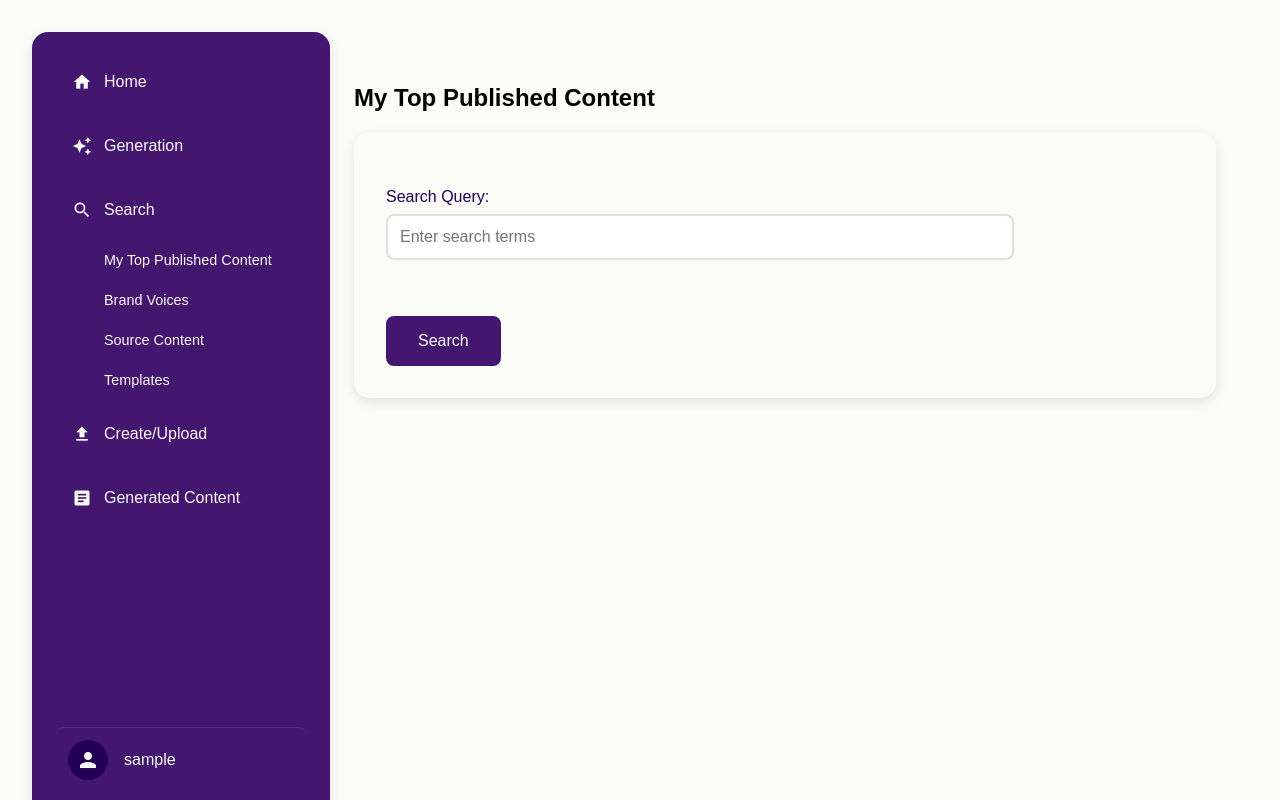
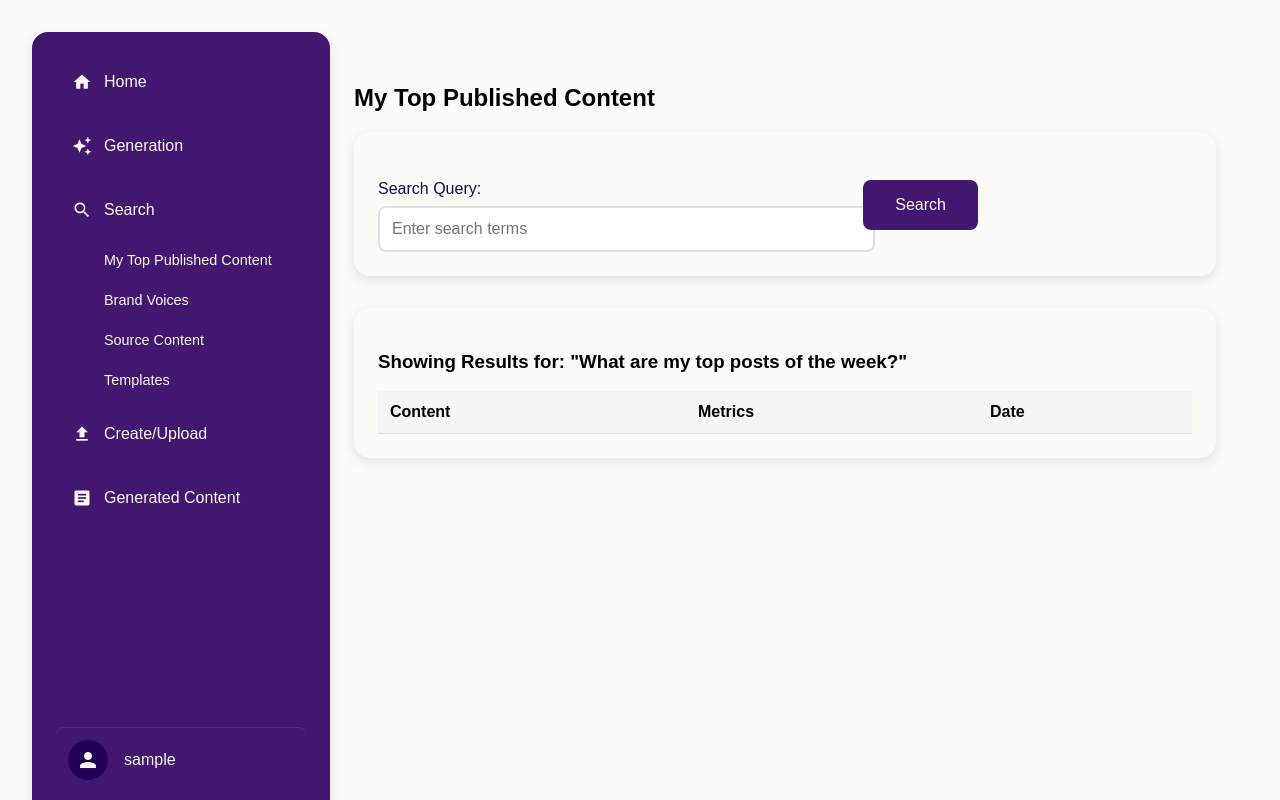
Before and after one commit to 3rd-Brain/ghostwriter, a FastAPI app: template templates/search_published.html in a window 1280 px wide. Run offline with FastAPI, Linux system fonts and the light colour scheme; the template is opened without the code that fills it: most values are stand-ins (such as "Sample title", 1, 10 or a date in 2020); lists and menus that the app fills with data are empty.

Commit message:
Assistant checkpoint: Updated search page with new layout and API integration
Assistant generated file changes:
- templates/search_published.html: Redesign layout and implement API functionality

---

User prompt:

Let's edit the page for /published

- Have the content card smaller, and have the search button beside the input field.
- Next, place in a table in another content card right below the content card of the query input.
    - This table will hold results of the user's top published posts.
    - A title should be above the Table: "Showing Results for: (Query here)"
- On initialization of the page, call upon /top-content API endpoint
    - Use this query "What are my top posts of the week?

```diff
--- a/templates/search_published.html
+++ b/templates/search_published.html
@@ -5,6 +5,36 @@
     <title>Search Published Content</title>
     <link rel="stylesheet" href="/static/style.css">
     <link rel="stylesheet" href="https://fonts.googleapis.com/icon?family=Material+Icons">
+    <style>
+        .search-container {
+            display: flex;
+            gap: 1rem;
+            align-items: flex-end;
+        }
+        .search-container .form-group {
+            flex: 1;
+            margin: 0;
+        }
+        .search-container button {
+            margin: 0;
+        }
+        .results-table {
+            width: 100%;
+            border-collapse: collapse;
+            margin-top: 1rem;
+        }
+        .results-table th, .results-table td {
+            padding: 0.75rem;
+            text-align: left;
+            border-bottom: 1px solid #ddd;
+        }
+        .results-table th {
+            background-color: #f5f5f5;
+        }
+        .content-card {
+            padding: 1.5rem;
+        }
+    </style>
 </head>
 <body>
     <div class="main-container">
@@ -13,27 +43,81 @@
             <h2>My Top Published Content</h2>
             <div class="content-card">
                 <div class="form-container">
-                    <form class="generation-form">
-                        <div class="form-group">
-                            <label for="searchQuery">Search Query:</label>
-                            <input type="text" id="searchQuery" class="form-control" placeholder="Enter search terms">
+                    <form class="generation-form" onsubmit="searchContent(event)">
+                        <div class="search-container">
+                            <div class="form-group">
+                                <label for="searchQuery">Search Query:</label>
+                                <input type="text" id="searchQuery" class="form-control" placeholder="Enter search terms">
+                            </div>
+                            <button type="submit" class="submit-btn">Search</button>
                         </div>
-                        <button type="button" onclick="searchContent()" class="submit-btn">Search</button>
                     </form>
                 </div>
             </div>
-            <div id="results" class="content-card" style="margin-top: 2rem; display: none;">
-                <h3>Search Results</h3>
-                <div id="searchResults"></div>
+            <div id="results" class="content-card" style="margin-top: 2rem;">
+                <h3 id="resultsTitle">Showing Results for: "Top posts of the week"</h3>
+                <table class="results-table">
+                    <thead>
+                        <tr>
+                            <th>Content</th>
+                            <th>Metrics</th>
+                            <th>Date</th>
+                        </tr>
+                    </thead>
+                    <tbody id="searchResults">
+                    </tbody>
+                </table>
             </div>
         </div>
     </div>
     <script>
-        // Search functionality will be implemented here
-        async function searchContent() {
-            const query = document.getElementById('searchQuery').value;
-            // Implementation pending
+        async function searchContent(event) {
+            if (event) event.preventDefault();
+            const query = document.getElementById('searchQuery').value || "What are my top posts of the week?";
+            document.getElementById('resultsTitle').textContent = `Showing Results for: "${query}"`;
+
+            try {
+                const response = await fetch('/top-content', {
+                    method: 'POST',
+                    headers: {
+                        'Content-Type': 'application/json'
+                    },
+                    body: JSON.stringify({
+                        query: query,
+                        topic: "Digital Operations"
+                    })
+                });
+
+                const data = await response.json();
+                displayResults(data);
+            } catch (error) {
+                console.error('Error:', error);
+            }
         }
+
+        function displayResults(data) {
+            const resultsContainer = document.getElementById('searchResults');
+            resultsContainer.innerHTML = '';
+
+            if (data.data && data.data.documents) {
+                data.data.documents.forEach(doc => {
+                    const row = document.createElement('tr');
+                    row.innerHTML = `
+                        <td>${doc.content}</td>
+                        <td>
+                            Impressions: ${(doc.metadata.weighted_impression_ratio || 0).toFixed(2)}<br>
+                            Likes: ${(doc.metadata.weighted_like_ratio || 0).toFixed(2)}<br>
+                            Total Weight: ${(doc.metadata.total_weight_metric || 0).toFixed(2)}
+                        </td>
+                        <td>${new Date(doc.metadata.published_date).toLocaleDateString()}</td>
+                    `;
+                    resultsContainer.appendChild(row);
+                });
+            }
+        }
+
+        // Initial load
+        window.onload = () => searchContent();
     </script>
 </body>
 </html>
```
